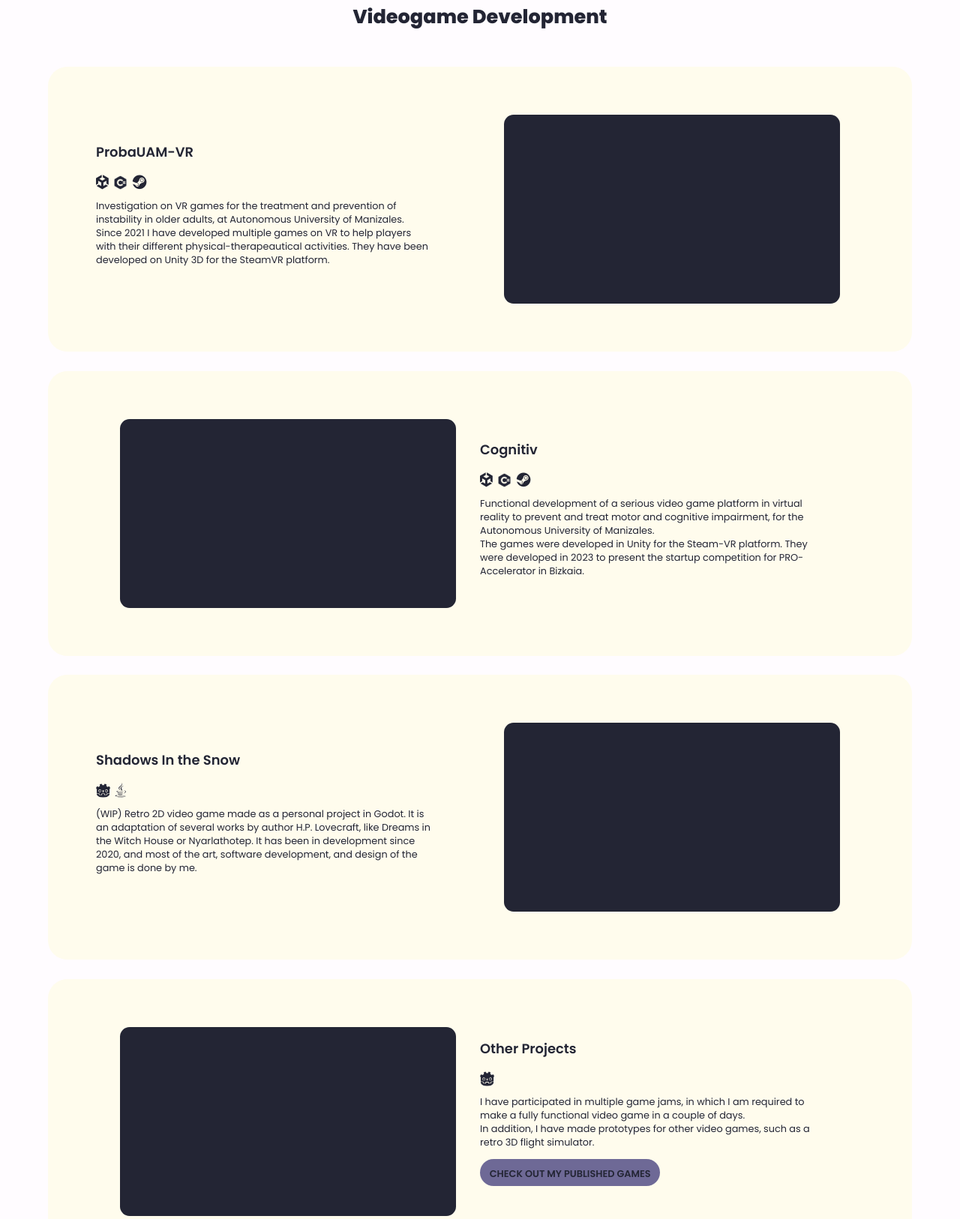
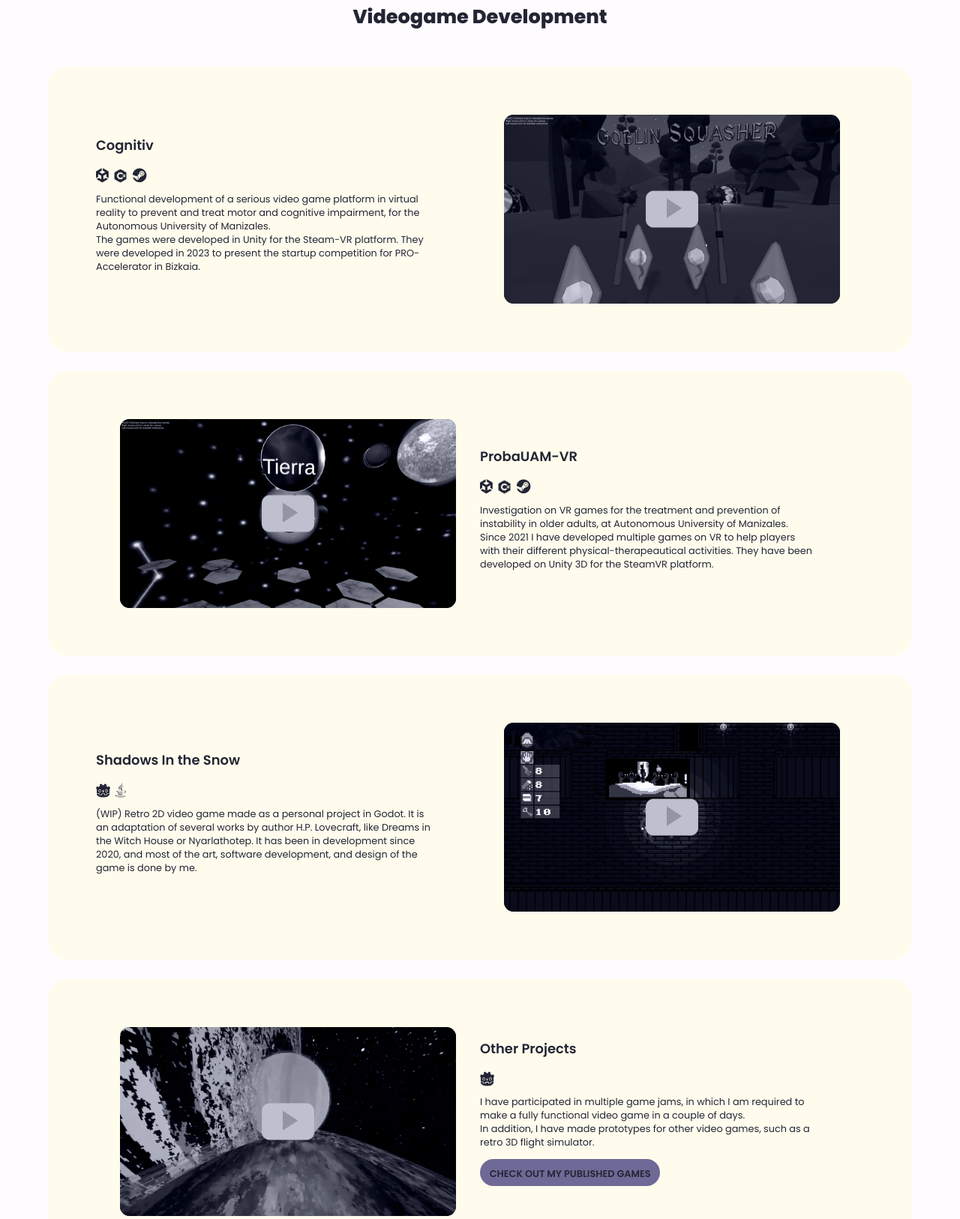
Before and after one commit to NicolasHerrera-Krill/NicolasHerrera-Krill.github.io, a plain HTML site: page index.html in a window 1280 px wide. Shown: the part 882-2508 px from the top of the page at 75% size. Drawn offline with nearby package versions, Linux system fonts and the light colour scheme.

Commit message:
Video Updates

```diff
--- a/index.html
+++ b/index.html
@@ -40,8 +40,8 @@
             }
         </script>
     </nav>
-    <div class="nav_background" onclick="openNav();"></div>
-    <nav class="mobile-nav">
+    <div class="nav_background mobile-nav-hidden" onclick="openNav();"></div>
+    <nav class="mobile-nav mobile-nav-hidden">
         <div class="nav-button" onclick="openNav();">
             <i class="fa-solid fa-bars"></i>
         </div>
@@ -75,23 +75,7 @@
     <section class="game-dev"  id="game-dev">
         <h2>Videogame Development</h2>
         <div class="game-card">
-            <div class="game-info">
-                <h3>ProbaUAM-VR</h3>
-                <div class="skill-icons"><i class="fa-brands fa-unity"></i><img src="res/img/Csharp.webp" alt=""><i class="fa-brands fa-steam"></i></div>
-                <p>
-                    Investigation on VR games for the treatment and prevention of instability in older adults, at Autonomous University of Manizales.
-                    <br>
-                    Since 2021 I have developed multiple games on VR to help players with their different physical-therapeautical activities. They have been developed on Unity 3D for the SteamVR platform.
-                </p>
-            </div>
-            <div class="game-video-container">
-                <div class="game-video" data-id="jT4ou50SRg0" id="video-production" onclick="labnolIframe(this);"></div>
-            </div>
-        </div>
-        <div class="game-card">
-            <div class="game-video-container">
-                <div class="game-video" data-id="jT4ou50SRg0" id="video-production" onclick="labnolIframe(this);"></div>
-            </div>
+
             <div class="game-info">
                 <h3>Cognitiv</h3>
                 <div class="skill-icons"><i class="fa-brands fa-unity"></i><img src="res/img/Csharp.webp" alt=""><i class="fa-brands fa-steam"></i></div>
@@ -103,7 +87,31 @@
 
                 </p>
             </div>
+            <div class="game-video-container">
+                <div class="game-video" data-id="hb2SPofHG1M" id="video-production" onclick="labnolIframe(this);">
+                    <img src="res/img/cognitiv.webp" alt="Video Thumbnail" onerror="this.onerror=null;this.src='res/img/cognitiv.png';">
+                </div>
+            </div>
         </div>
+        <div class="game-card">
+            <div class="game-video-container">
+                <div class="game-video" data-id="2j4chQ2ZjcY" id="video-production" onclick="labnolIframe(this);">
+                    <img src="res/img/probauam.webp" alt="Video Thumbnail" onerror="this.onerror=null;this.src='res/img/probauam.png';">
+
+                </div>
+            </div>
+            <div class="game-info">
+                <h3>ProbaUAM-VR</h3>
+                <div class="skill-icons"><i class="fa-brands fa-unity"></i><img src="res/img/Csharp.webp" alt=""><i class="fa-brands fa-steam"></i></div>
+                <p>
+                    Investigation on VR games for the treatment and prevention of instability in older adults, at Autonomous University of Manizales.
+                    <br>
+                    Since 2021 I have developed multiple games on VR to help players with their different physical-therapeautical activities. They have been developed on Unity 3D for the SteamVR platform.
+                </p>
+            </div>
+
+        </div>
+
         <div class="game-card">
             <div class="game-info">
                 <h3>Shadows In the Snow</h3>
@@ -114,12 +122,17 @@
                 </p>
             </div>
             <div class="game-video-container">
-                <div class="game-video" data-id="jT4ou50SRg0" id="video-production" onclick="labnolIframe(this);"></div>
+                <div class="game-video" data-id="I9kKmGDkbyc" id="video-production" onclick="labnolIframe(this);">
+                    <img src="res/img/shadows.webp" alt="Video Thumbnail" onerror="this.onerror=null;this.src='res/img/shadows.png';">
+                </div>
             </div>
         </div>
         <div class="game-card">
             <div class="game-video-container">
-                <div class="game-video" data-id="jT4ou50SRg0" id="video-production" onclick="labnolIframe(this);"></div>
+                <div class="game-video" data-id="s8ULuNDTxuM" id="video-production" onclick="labnolIframe(this);">
+                    <img src="res/img/misc.webp" alt="Video Thumbnail" onerror="this.onerror=null;this.src='res/img/misc.png';">
+
+                </div>
             </div>
             <div class="game-info">
                 <h3>Other Projects</h3>
@@ -245,7 +258,7 @@
     <script>
         function labnolIframe(div) {
             var iframe = document.createElement('iframe');
-            iframe.setAttribute('src', 'https://www.youtube.com/embed/' + div.dataset.id + '?controls=1&amp;autoplay=0&amp;mute=0&amp;loop=1&amp;&enablejsapi=1&showinfo=0');
+            iframe.setAttribute('src', 'https://www.youtube.com/embed/' + div.dataset.id + '?controls=1&amp;autoplay=1&amp;mute=0&amp;loop=1&amp;&enablejsapi=1&showinfo=0');
             iframe.setAttribute('frameborder', '0');
             iframe.setAttribute('allowfullscreen', '1');
             iframe.setAttribute('allow', 'accelerometer; autoplay; encrypted-media; gyroscope; picture-in-picture');
--- a/res/styles/global.css
+++ b/res/styles/global.css
@@ -85,7 +85,8 @@ body{
         background-color: var(--black);
         display: flex;
         flex-direction: column;
-        padding: 5vw 10vw;
+        justify-content: end;
+        padding: 5vw 10vw 20vw 10vw;
         gap: 1vw;
     }
 
@@ -318,7 +319,13 @@ h3{
     display: flex;
     align-items: center;
     justify-content: center;
-
+    overflow: hidden;
+}
+.game-card .game-video img{
+    width: 35vw;
+    height: 19.6875vw;
+    border-radius: 1vw;
+    object-fit: cover;
 }
 .game-card .game-video{
     background-color: var(--black);
@@ -384,6 +391,12 @@ h3{
         align-items: center;
         justify-content: center;
 
+    }
+    .game-card .game-video img{
+        width: 70vw;
+        height: 39.375vw;
+        border-radius: 3vw;
+        object-fit: cover;
     }
     .game-card .game-video{
         background-color: var(--black);
```
Also changed, not shown: res/img/cognitiv.png (added), res/img/cognitiv.webp (added), res/img/misc.png (added), res/img/misc.webp (added), res/img/probauam.png (added), res/img/probauam.webp (added), res/img/shadows.png (added), res/img/shadows.webp (added).
